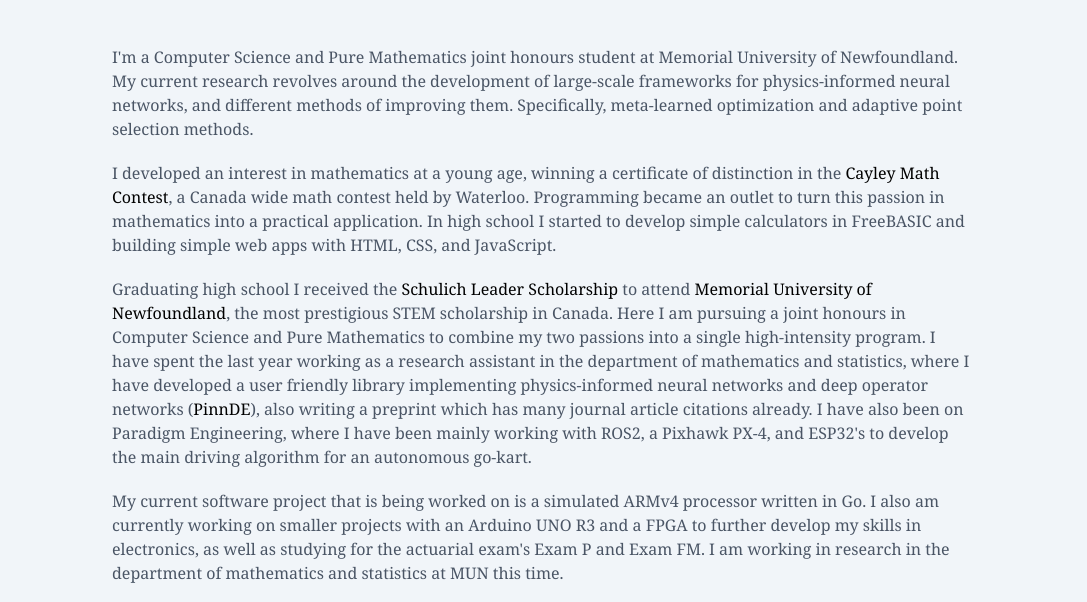
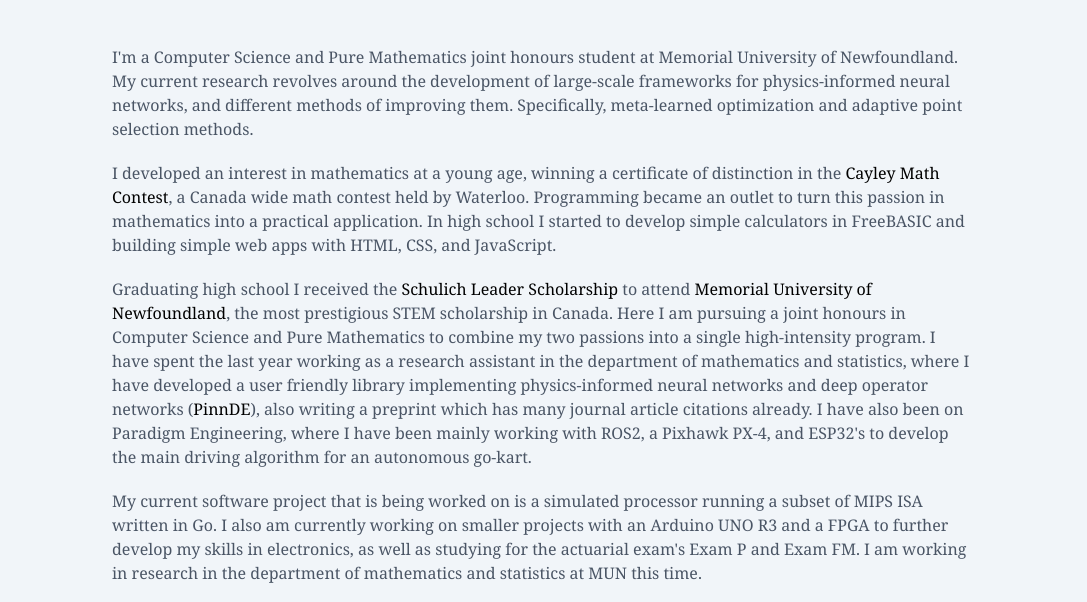
Before and after one commit to JB55Matthews/personal-website, an Astro site: page / in a window 1280 px wide. Shown: the part 303-905 px from the top of the page, without its empty margins (96-1183 px from the left). Built offline with nearby package versions, Linux system fonts and the light colour scheme; Astro itself is replaced by a stand-in of ours.

Commit message:
Update index.astro

```diff
--- a/src/pages/index.astro
+++ b/src/pages/index.astro
@@ -57,7 +57,7 @@
 					develop the main driving algorithm for an autonomous go-kart.
 				</p>
 				<p>
-					My current software project that is being worked on is a simulated ARMv4 processor written in Go. I also am currently working
+					My current software project that is being worked on is a simulated processor running a subset of MIPS ISA written in Go. I also am currently working
 					on smaller projects with an Arduino UNO R3 and a FPGA to further develop my skills in electronics, as well as studying for the
 					actuarial exam's Exam P and Exam FM. I am working in research in the department of mathematics and statistics at MUN this time.
 				</p>
```
